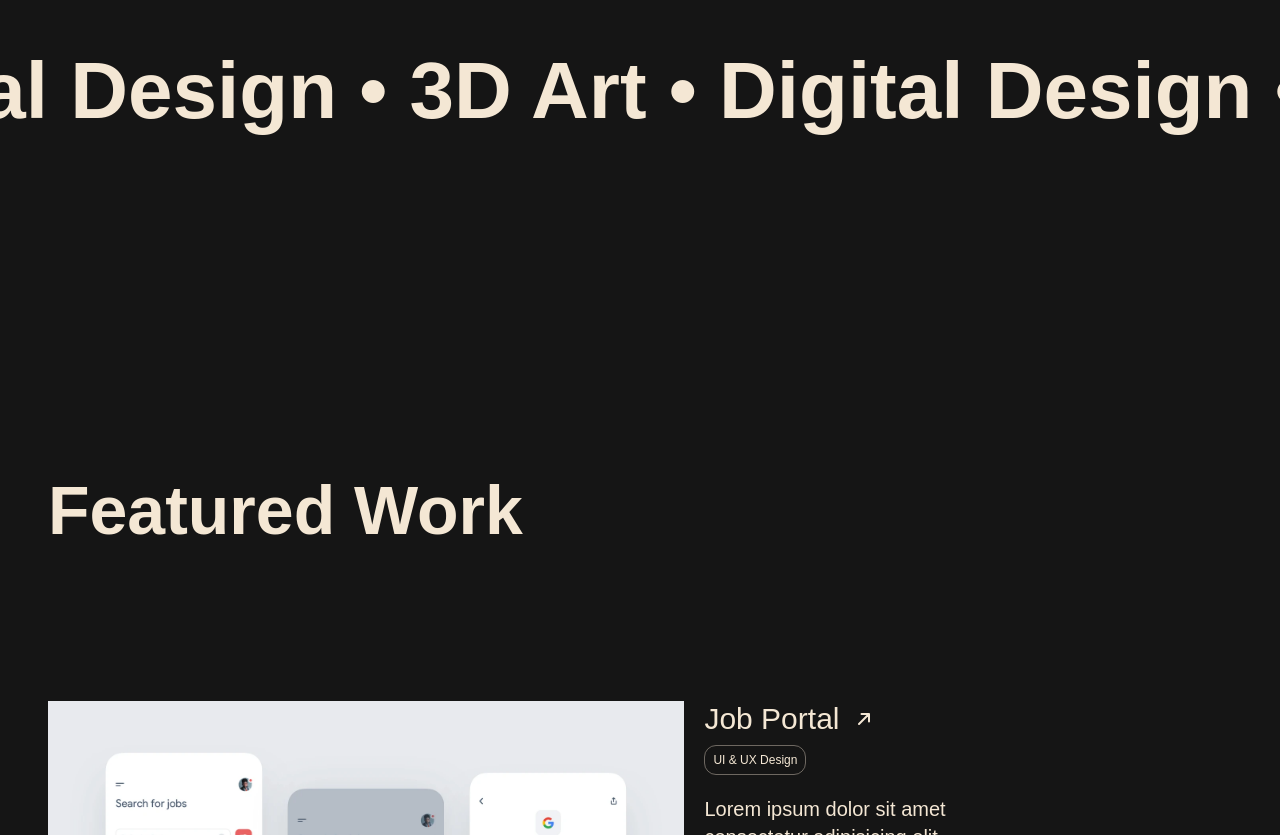
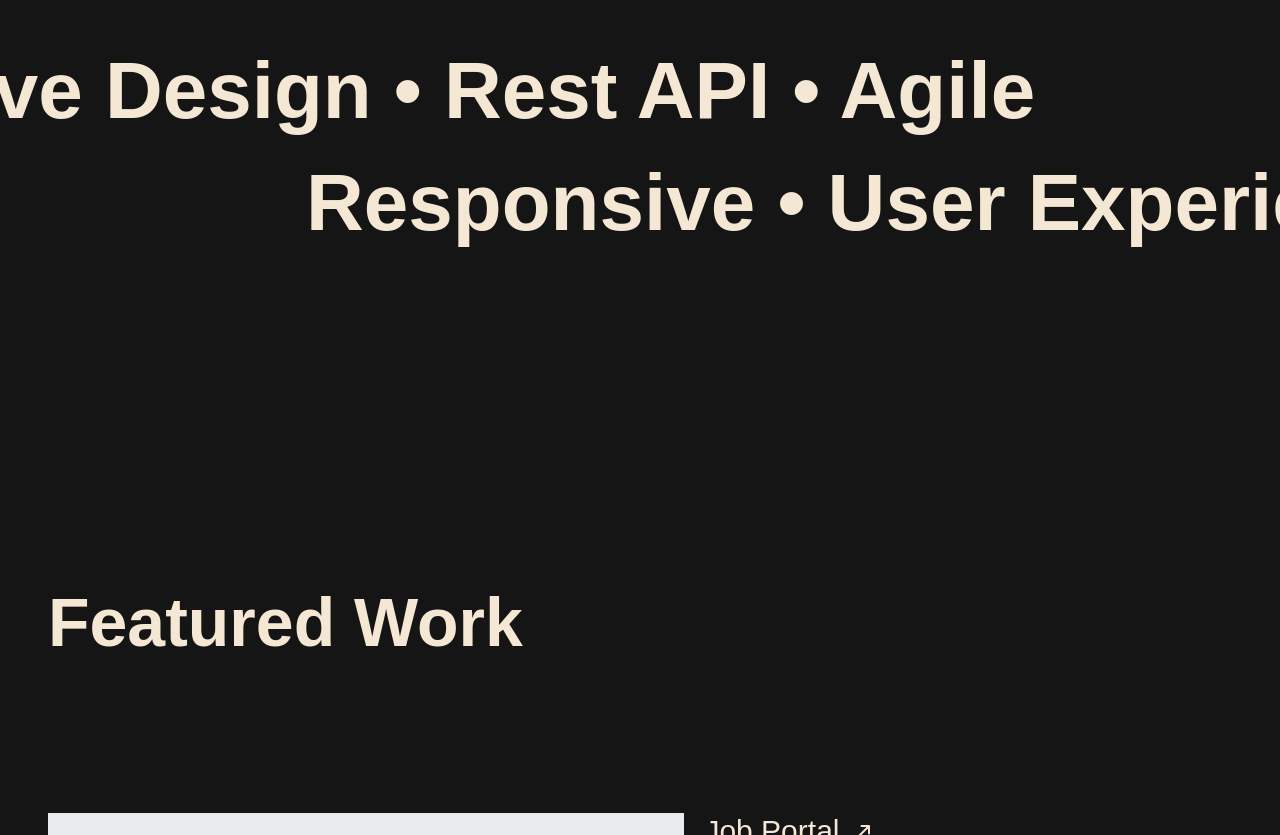
Before and after one commit to iamendy/nnamdiumeh, a Next.js app: page / in a window 1280 px wide. Shown: the part 1124-1959 px from the top of the page. Built offline with nearby package versions, Linux system fonts and the light colour scheme; a web font is replaced by a local one.

Commit message:
update: page transitions completed

```diff
--- a/src/pages/about.tsx
+++ b/src/pages/about.tsx
@@ -34,7 +34,7 @@ const About = () => {
             >
               <h1 className="mr-5">Hello,</h1>{" "}
               <motion.h1 variants={opacity} custom={1}>
-                I am Nnamdi
+                I am Nnamdi,
               </motion.h1>
             </motion.div>
             <motion.div className="flex xl:text-[88px]">
@@ -110,7 +110,7 @@ const About = () => {
               <span>NextJs</span>
               <span>Nigerian Jollof</span>
               <span>Typescript</span>
-              <span>Docker</span>
+              <span>DevOps</span>
               <span>Solidity</span>
               <span>Reading</span>
               <span>TailwindCSS</span>
@@ -124,7 +124,7 @@ const About = () => {
               <span>NextJs</span>
               <span>Nigerian Jollof</span>
               <span>Typescript</span>
-              <span>Docker</span>
+              <span>DevOps</span>
               <span>Solidity</span>
               <span>Reading</span>
               <span>TailwindCSS</span>
--- a/src/pages/index.tsx
+++ b/src/pages/index.tsx
@@ -1,4 +1,4 @@
-import { motion, useScroll, useMotionValue, useSpring } from "framer-motion";
+import { motion, useScroll, useTransform } from "framer-motion";
 import Work from "@/components/Work";
 import Arrow from "@/components/icons/Arrow";
 import Blog from "@/components/Blog";
@@ -8,7 +8,21 @@ import { useRef } from "react";
 export default function Home() {
   const containerRef = useRef(null);
   const { scrollY } = useScroll();
-  const y = useSpring(scrollY, { stiffness: 100 });
+  //mobile
+  const topXMobile = useTransform(scrollY, [0, 500], [-200, 0], {
+    clamp: false,
+  });
+  const bottomXMobile = useTransform(scrollY, [0, 500], [450, 100], {
+    clamp: false,
+  });
+
+  //desktop
+  const topX = useTransform(scrollY, [0, 500], [-250, -150], {
+    clamp: false,
+  });
+  const bottomX = useTransform(scrollY, [0, 500], [450, 250], {
+    clamp: false,
+  });
 
   return (
     <>
@@ -142,24 +156,45 @@ export default function Home() {
         ref={containerRef}
         className="my-[200px] flex flex-col flex-nowrap  items-center overflow-clip "
       >
-        <div className="w-[2000px] lg:w-[3000px] flex justify-start">
+        <div className="w-full flex flex-nowrap justify-center ">
+          {/* Mobile View */}
           <motion.p
-            className="element translate-x-[-100px] text-[32px] leading-[1.4em] lg:text-[80px] font-semibold"
-            initial={{ translateX: "50%" }}
+            className="lg:hidden text-[32px] whitespace-nowrap leading-[1.4em] lg:text-[80px] font-semibold"
             style={{
-              translateX: scrollY,
+              translateX: topXMobile,
             }}
           >
-            Product Design • Digital Design • 3D Art • Digital Design • 3D Art•
+            Adaptive Design • Rest API • Agile
+          </motion.p>
+
+          {/* Desktop View */}
+          <motion.p
+            className="hidden lg:block text-[32px] whitespace-nowrap leading-[1.4em] lg:text-[80px] font-semibold"
+            style={{
+              translateX: topX,
+            }}
+          >
+            Adaptive Design • Rest API • Agile
           </motion.p>
         </div>
 
-        {/* <motion.p
-          style={{ x }}
-          className="transform text-[32px] leading-[1.4em] lg:text-[80px] font-semibold"
-        >
-          Illustration • No Code • Art Direction
-        </motion.p> */}
+        <div className="w-full flex flex-nowrap justify-center ">
+          {/* Desktop View */}
+          <motion.p
+            style={{ translateX: bottomX }}
+            className="hidden lg:block text-[32px] whitespace-nowrap leading-[1.4em] lg:text-[80px] font-semibold"
+          >
+            Responsive • User Experience • Fullstack
+          </motion.p>
+
+          {/* Mobile View */}
+          <motion.p
+            style={{ translateX: bottomXMobile }}
+            className="lg:hidden text-[32px] whitespace-nowrap leading-[1.4em] lg:text-[80px] font-semibold"
+          >
+            Responsive • User Experience • Fullstack
+          </motion.p>
+        </div>
       </section>
 
       <section className=" bg-black px-[24px] lg:px-[48px] py-28 xl:max-w-7xl xl:mx-auto">
```
Also changed, not shown: 1 other file (tests, documents, lock files or other folders).
